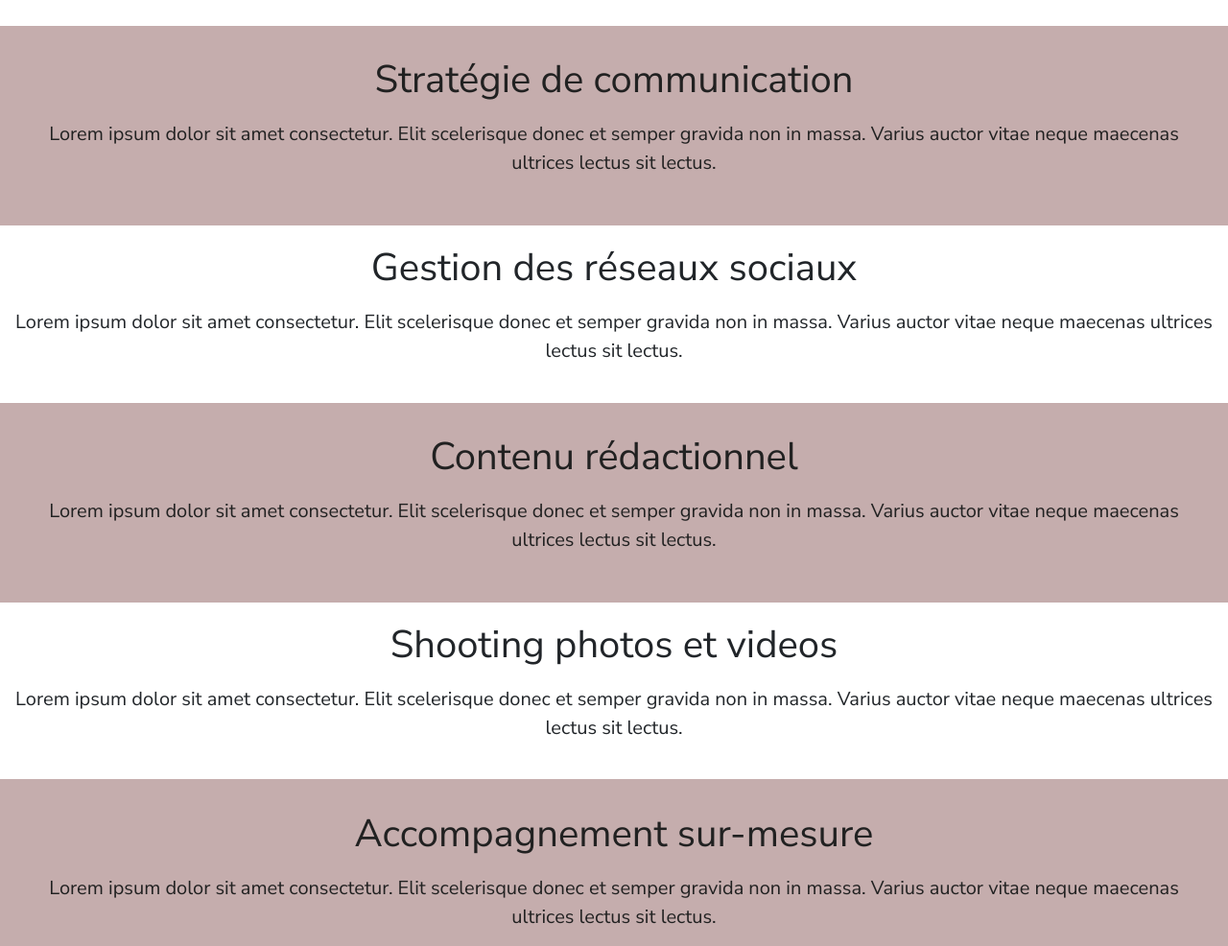
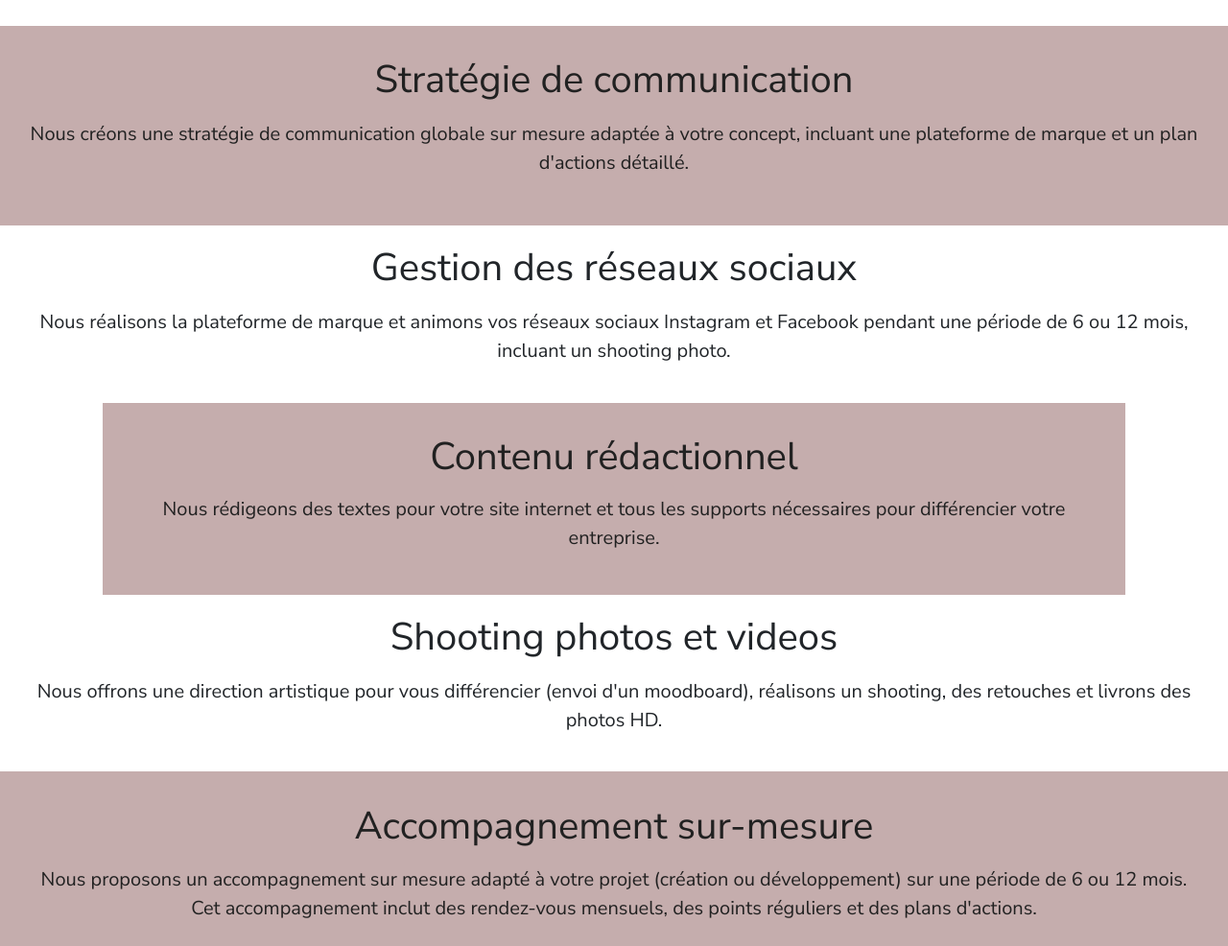
Before and after one commit to CaterinaMaffia/cc-comm-sass, a website: page pages/prestations.html in a window 1280 px wide. Shown: the part 711-1697 px from the top of the page at 96% size. Drawn offline with nearby package versions, Linux system fonts and the light colour scheme; files that its build step writes are made by us from their sources; a web font is replaced by a local one.

Commit message:
cambiando los Lorem por texto original

```diff
--- a/pages/prestations.html
+++ b/pages/prestations.html
@@ -48,23 +48,23 @@
             <h2 class="prestationsTitle">Nos prestations</h2>
             <div class="caja">
                 <h2>Stratégie de communication</h2>
-                <p>Lorem ipsum dolor sit amet consectetur. Elit scelerisque donec et semper gravida non in massa. Varius auctor vitae neque maecenas ultrices lectus sit lectus.</p>
+                <p>Nous créons une stratégie de communication globale sur mesure adaptée à votre concept, incluant une plateforme de marque et un plan d'actions détaillé.</p>
             </div>
             <div>
                 <h2>Gestion des réseaux sociaux</h2>
-                <p>Lorem ipsum dolor sit amet consectetur. Elit scelerisque donec et semper gravida non in massa. Varius auctor vitae neque maecenas ultrices lectus sit lectus.</p>
+                <p>Nous réalisons la plateforme de marque et animons vos réseaux sociaux Instagram et Facebook pendant une période de 6 ou 12 mois, incluant un shooting photo.</p>
             </div>
             <div class="caja">
                 <h2>Contenu rédactionnel</h2>
-                <p>Lorem ipsum dolor sit amet consectetur. Elit scelerisque donec et semper gravida non in massa. Varius auctor vitae neque maecenas ultrices lectus sit lectus.</p>
+                <p>Nous rédigeons des textes pour votre site internet et tous les supports nécessaires pour différencier votre entreprise.</p>
             </div>
             <div>
                 <h2>Shooting photos et videos</h2>
-                <p>Lorem ipsum dolor sit amet consectetur. Elit scelerisque donec et semper gravida non in massa. Varius auctor vitae neque maecenas ultrices lectus sit lectus.</p>
+                <p>Nous offrons une direction artistique pour vous différencier (envoi d'un moodboard), réalisons un shooting, des retouches et livrons des photos HD.</p>
             </div>
             <div class="caja">
                 <h2>Accompagnement sur-mesure</h2>
-                <p >Lorem ipsum dolor sit amet consectetur. Elit scelerisque donec et semper gravida non in massa. Varius auctor vitae neque maecenas ultrices lectus sit lectus.</p>
+                <p>Nous proposons un accompagnement sur mesure adapté à votre projet (création ou développement) sur une période de 6 ou 12 mois. Cet accompagnement inclut des rendez-vous mensuels, des points réguliers et des plans d'actions.</p>
             </div>
         </section>
         <section class="prestationsButtons">
```
Also changed, not shown: index.html (+1 -1 lines), pages/clients.html (+1 -1 lines), pages/equipe.html (+2 -2 lines).
